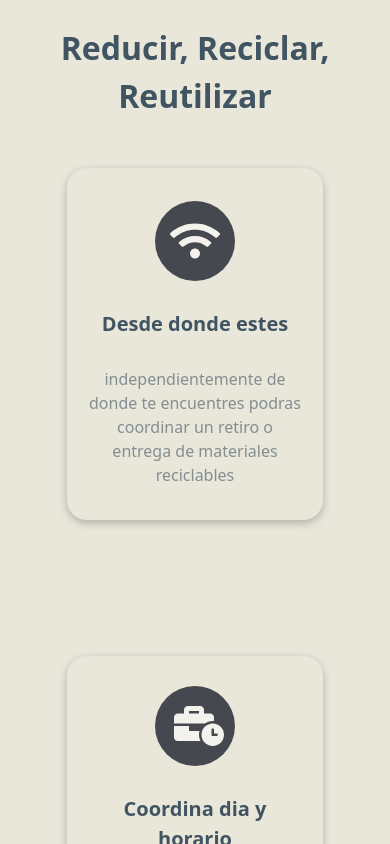
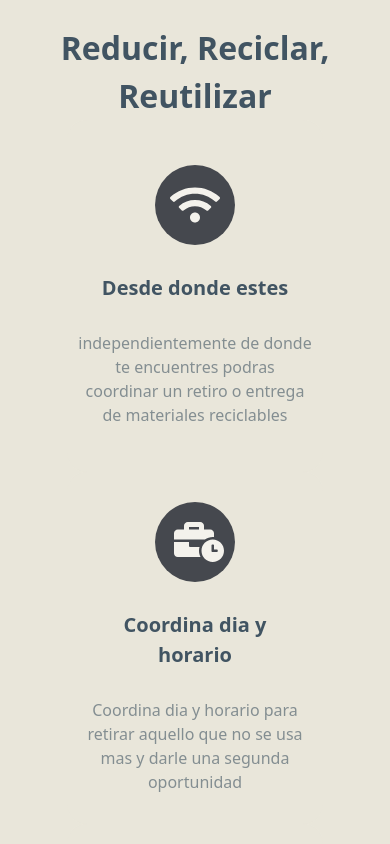
Before and after one commit to javaloayza/greencycle-app, a React (Vite) app in the folder client/: page / in a window 390 px wide. Shown: the part 5080-5924 px from the top of the page. Built offline with nearby package versions, Linux system fonts and the light colour scheme.

Commit message:
cards-bottom

```diff
--- a/client/src/pages/LandingHome/LandingHome.scss
+++ b/client/src/pages/LandingHome/LandingHome.scss
@@ -133,6 +133,7 @@
   font-size: 2rem;
   color: var(--gray-color)
 }
+
 .home_cards {
   display: flex;
   justify-content: center;
@@ -149,7 +150,7 @@
     -ms-border-radius: 20px;
     -o-border-radius: 20px;
     text-align: center;
-    padding: 20px;
+    padding: 10px;
     display: flex;
     flex-direction: column;
     justify-content: center;
@@ -199,6 +200,12 @@
   .home_cards{
     display: flex;
     flex-wrap: wrap;
+    gap: 0;
+  }
+
+  .home_cards article {
+    box-shadow: none;
+    margin: 0;
   }
 }
 
```
